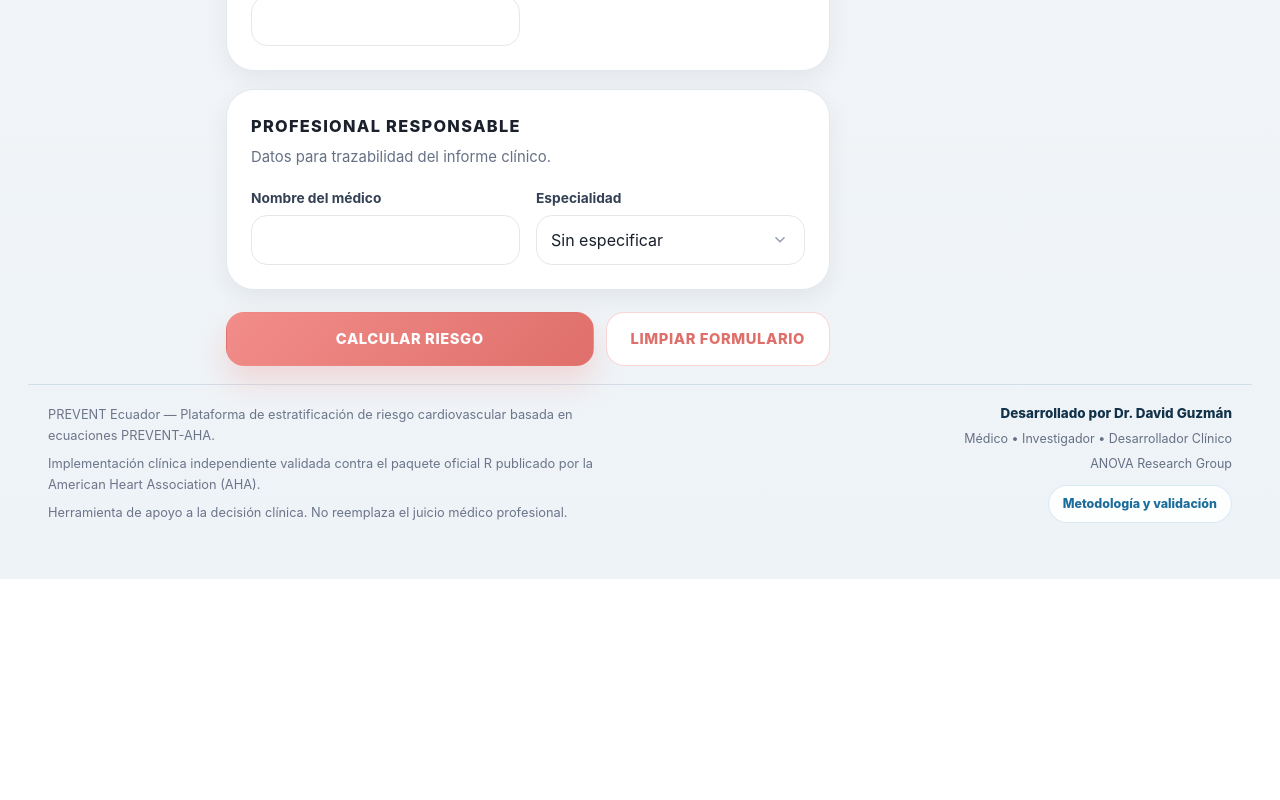
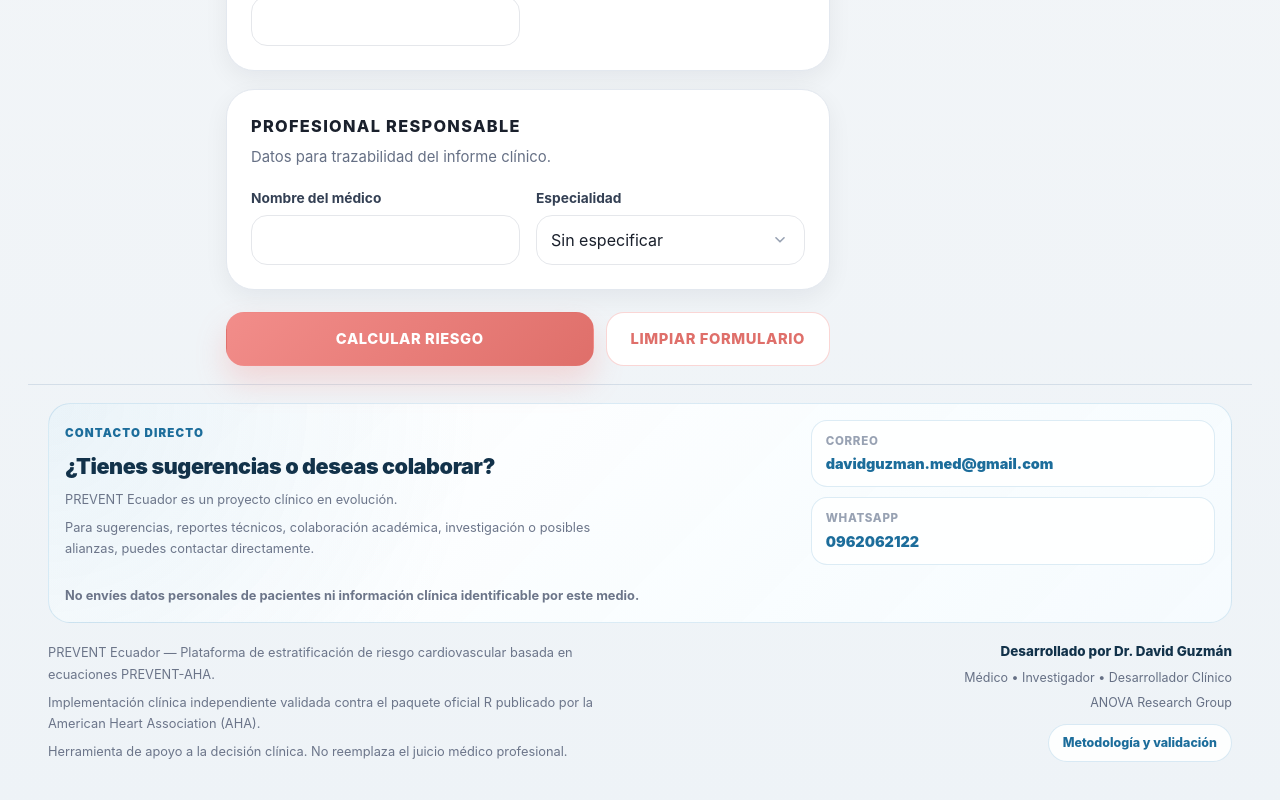
Before and after one commit to davidguzman1991/prevent-ecuador, a Next.js app in the folder frontend/: page / in a window 1280 px wide. Shown: the part 1644-2444 px from the top of the page. Before the commit the page ends 2223 px from the top, so only its background shows below. Built offline with nearby package versions, Linux system fonts and the light colour scheme.

Commit message:
Add direct contact section

```diff
--- a/frontend/src/app/globals.css
+++ b/frontend/src/app/globals.css
@@ -1405,6 +1405,101 @@ button {
   line-height: 1.55;
 }
 
+.prevent-contact-card {
+  display: grid;
+  grid-template-columns: minmax(0, 1.35fr) minmax(260px, 0.75fr);
+  gap: 18px;
+  align-items: center;
+  padding: 20px;
+  border: 1px solid rgba(46, 139, 192, 0.16);
+  border-radius: 24px;
+  background:
+    radial-gradient(circle at top left, rgba(46, 139, 192, 0.1), transparent 36%),
+    linear-gradient(135deg, rgba(255, 255, 255, 0.96), rgba(246, 251, 254, 0.92));
+  box-shadow: 0 18px 40px rgba(18, 50, 74, 0.08);
+}
+
+.prevent-contact-card.is-compact {
+  margin-bottom: 18px;
+  padding: 16px;
+  border-radius: 22px;
+  box-shadow: none;
+}
+
+.prevent-contact-copy {
+  display: grid;
+  gap: 7px;
+}
+
+.prevent-contact-kicker {
+  color: var(--primary-dark);
+  font-size: 0.72rem;
+  font-weight: 900;
+  letter-spacing: 0.1em;
+  text-transform: uppercase;
+}
+
+.prevent-contact-card h2 {
+  margin: 0;
+  color: #12324a;
+  font-size: clamp(1.05rem, 2vw, 1.35rem);
+  font-weight: 900;
+  letter-spacing: -0.02em;
+}
+
+.prevent-contact-card p {
+  margin: 0;
+  color: var(--muted);
+  font-size: 0.86rem;
+  line-height: 1.55;
+}
+
+.prevent-contact-actions {
+  display: grid;
+  gap: 10px;
+}
+
+.prevent-contact-link {
+  display: grid;
+  gap: 3px;
+  padding: 12px 14px;
+  border: 1px solid rgba(46, 139, 192, 0.16);
+  border-radius: 16px;
+  background: rgba(255, 255, 255, 0.82);
+  color: inherit;
+  text-decoration: none;
+  transition: transform 0.18s ease, border-color 0.18s ease, background 0.18s ease;
+}
+
+.prevent-contact-link:hover {
+  transform: translateY(-1px);
+  border-color: rgba(46, 139, 192, 0.32);
+  background: #ffffff;
+}
+
+.prevent-contact-link span {
+  color: var(--muted-2);
+  font-size: 0.72rem;
+  font-weight: 850;
+  letter-spacing: 0.06em;
+  text-transform: uppercase;
+}
+
+.prevent-contact-link strong {
+  color: var(--primary-dark);
+  font-size: 0.9rem;
+  font-weight: 900;
+  overflow-wrap: anywhere;
+}
+
+.prevent-contact-warning {
+  grid-column: 1 / -1;
+  padding-top: 2px;
+  color: var(--warning);
+  font-size: 0.78rem;
+  font-weight: 750;
+}
+
 .prevent-footer {
   width: min(1540px, 100%);
   margin: 18px auto 0;
@@ -2626,6 +2721,12 @@ button {
     padding-inline: 4px;
   }
 
+  .prevent-contact-card {
+    grid-template-columns: 1fr;
+    padding: 16px;
+    border-radius: 22px;
+  }
+
   .methodology-hero {
     padding: 24px 20px;
     border-radius: 26px;
--- /dev/null
+++ b/frontend/src/components/ContactCard.tsx
@@ -0,0 +1,40 @@
+type ContactCardProps = {
+  compact?: boolean;
+};
+
+export function ContactCard({ compact = false }: ContactCardProps) {
+  return (
+    <section className={compact ? "prevent-contact-card is-compact" : "prevent-contact-card"}>
+      <div className="prevent-contact-copy">
+        <span className="prevent-contact-kicker">Contacto directo</span>
+        <h2>¿Tienes sugerencias o deseas colaborar?</h2>
+        <p>PREVENT Ecuador es un proyecto clínico en evolución.</p>
+        <p>
+          Para sugerencias, reportes técnicos, colaboración académica,
+          investigación o posibles alianzas, puedes contactar directamente.
+        </p>
+      </div>
+
+      <div className="prevent-contact-actions">
+        <a href="mailto:davidguzman.med@gmail.com" className="prevent-contact-link">
+          <span>Correo</span>
+          <strong>davidguzman.med@gmail.com</strong>
+        </a>
+        <a
+          href="https://wa.me/593962062122"
+          className="prevent-contact-link"
+          target="_blank"
+          rel="noreferrer"
+        >
+          <span>WhatsApp</span>
+          <strong>0962062122</strong>
+        </a>
+      </div>
+
+      <p className="prevent-contact-warning">
+        No envíes datos personales de pacientes ni información clínica
+        identificable por este medio.
+      </p>
+    </section>
+  );
+}
--- a/frontend/src/components/MethodologyPageContent.tsx
+++ b/frontend/src/components/MethodologyPageContent.tsx
@@ -1,4 +1,5 @@
 import Link from "next/link";
+import { ContactCard } from "@/components/ContactCard";
 
 const CLINICAL_VARIABLES = [
   ["Edad", "30–79 años"],
@@ -285,6 +286,8 @@ export function MethodologyPageContent() {
           </div>
         </div>
       </section>
+
+      <ContactCard />
     </div>
   );
 }
--- a/frontend/src/components/SiteFooter.tsx
+++ b/frontend/src/components/SiteFooter.tsx
@@ -1,8 +1,10 @@
 import Link from "next/link";
+import { ContactCard } from "@/components/ContactCard";
 
 export function SiteFooter() {
   return (
     <footer className="prevent-footer">
+      <ContactCard compact />
       <div className="prevent-footer-grid">
         <div className="prevent-footer-copy">
           <p>
```
